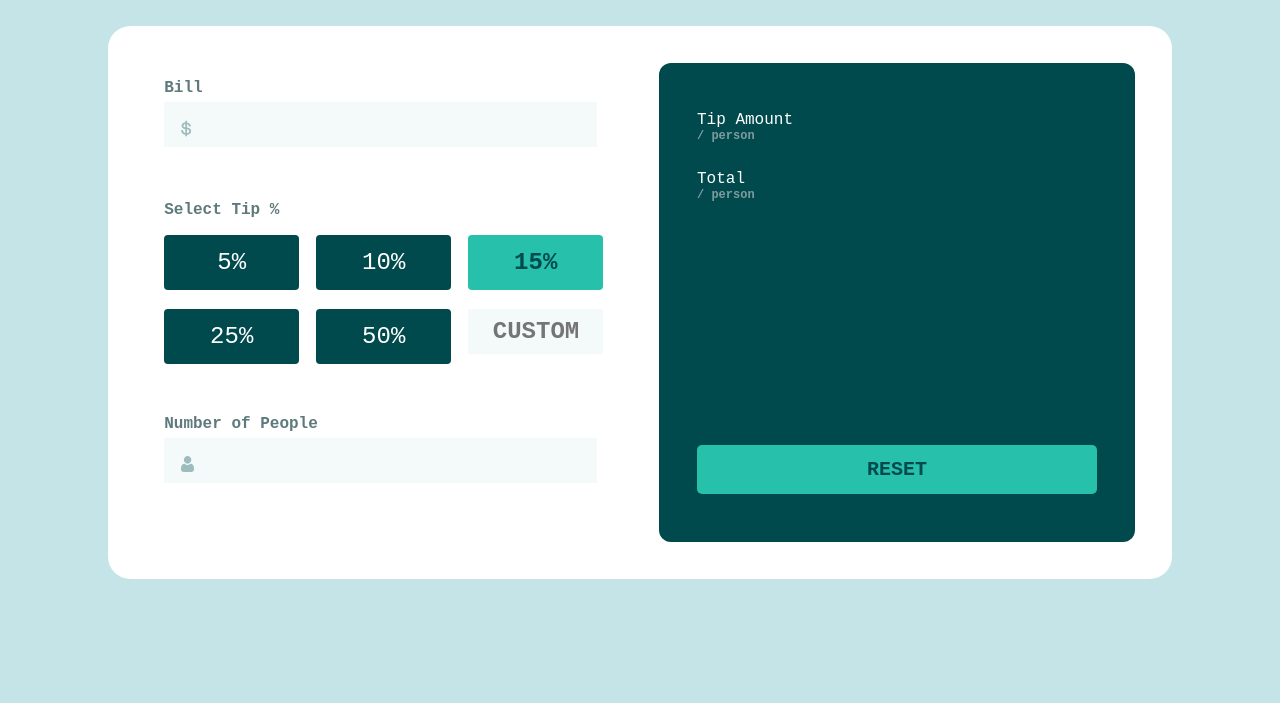
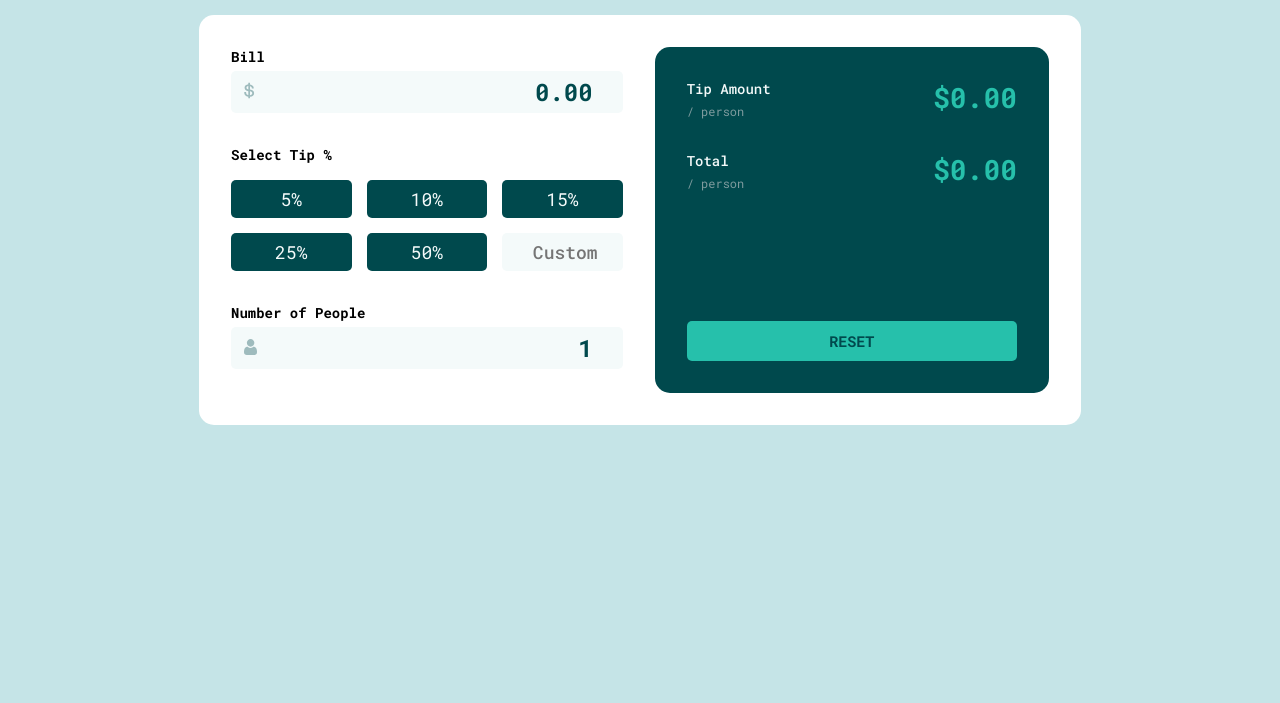
Before and after one commit to sjwesly2000/TipCalculator, a plain HTML site: page index.html in a window 1280 px wide. Shown: the part 97-800 px from the top of the page. Drawn offline with nearby package versions, Linux system fonts and the light colour scheme.

Commit message:
second commit

```diff
--- a/index.html
+++ b/index.html
@@ -1,53 +1,64 @@
 <!DOCTYPE html>
 <html lang="en">
   <head>
-    <meta charset="UTF-8"/>
-    <meta name="viewport" content="width=device-width, initial-scale=1.0"/>
-    <title>Tip calculator app</title>
-    <link rel="stylesheet" href="tipcalculator.css"/>
-
-</head>
-  <body>
-    <div class="logo"><img src="images/logo.svg" alt="" /></div>
-    <div class="tip-calculator">
-      <div class="partOne">
-        <label for="">Bill</label>
-        <input type="number" class="input bill-input" id="bill-input">
-        <label for="">Select Tip %</label>
-        <div class="tip">
-          <div class="tips tip-5">5%</div>
-          <div class="tips tip-10">10%</div>
-          <div class="tips active-tip tip-15">15%</div>
-          <div class="tips tip-25">25%</div>
-          <div class="tips tip-50">50%</div>
-          <div  id="tip-custom"><input class="tip-custom" type="number" placeholder="CUSTOM"></div>
+    <meta charset="UTF-8" />
+    <meta name="viewport" content="width=device-width, initial-scale=1.0" />
+    <link rel="icon" type="image/png"  sizes="32x32"href="./images/favicon-32x32.png"/>
+    <title> Tip calculator app</title>
+    <link rel="preconnect" href="https://fonts.googleapis.com" />
+    <link rel="preconnect" href="https://fonts.gstatic.com" crossorigin />
+    <link href="https://fonts.googleapis.com/css2?family=Roboto+Mono:wght@400;500;700&display=swap" rel="stylesheet"/>
+    <link rel ="stylesheet" href="tipcalculator.css">
+  </head>
+  <body onload="calculate()">
+    <div id="title" class="marg-btm">
+      <p>SPLI</p>
+      <p>TTER</p>
+    </div>
+    <div id="container" class="marg-btm">
+      <div id="customize-tip">
+        <div id="bill" class="relative marg-btm">
+          <h1 class="headings">Bill</h1>
+          <input type="number" name="bill" id="input-bill" class="input" value="0.00" oninput="twoDecimals(this)">
+          <img class="input-icons" src="images/icon-dollar.svg" alt="icon-dollar"/>
         </div>
-        <div class="peopleLabel">
-          <label for="">Number of People</label>
-          <label for="" class="error">Can't be Zero</label>
+         <div id="tip" class="marg-btm">
+          <h1 class="headings">Select Tip %</h1>
+          <div id="tip-btns">
+            <button class="tip-btn tip-input" value="5">5%</button>
+            <button class="tip-btn tip-input" value="10">10%</button>
+            <button class="tip-btn tip-input" value="15">15%</button>
+            <button class="tip-btn tip-input" value="25">25%</button>
+            <button class="tip-btn tip-input" value="50">50%</button>
+            <input type="number" name="custom" id="custom" maxlength="3" placeholder="Custom"/>
+          </div>
         </div>
-        <input type="number" class="input people-input">
+        <div id="people" class="relative">
+          <h1 class="headings">Number of People</h1>
+          <p id="error-msg">Can't be zero</p>
+          <input type="number" name="people" id="input-people" class="input" value="1"/>
+          <img class="input-icons" src="images/icon-person.svg" alt="icon-person"/>
+        </div>
       </div>
-
-
-      <div class="result">
-        <div class="tip-amount">
-          <div class="text">
-            <p>Tip Amount</p>
-            <p class="person">/ person</p>
+       <div id="calculation">
+        <div id="tip-amt" class="marg-btm calc-grid">
+          <div class="display-labels">
+            <h1 class="headings">Tip Amount</h1>
+            <p class="p-person">/ person</p>
           </div>
-          <div class="amount" id="tip-amount"></div>
+          <p id="display-tip-amt" class="display-calc"></p>
         </div>
-        <div class="total">
-          <div class="text">
-            <p>Total</p>
-            <p class="person">/ person</p>
+        <div id="total" class="marg-btm calc-grid">
+          <div class="display-labels">
+            <h1 class="headings">Total</h1>
+            <p class="p-person">/ person</p>
           </div>
-          <div class="amount" id="total-amount"></div>
+          <p id="display-total-amt" class="display-calc"></p>
         </div>
-        <div class="reset">RESET</div>
+        <button type="submit" id="reset">RESET</button>
       </div>
-    <div>
-      <script src="tipcalculator.js"></script>
+    </div>
+     <script src="https://ajax.googleapis.com/ajax/libs/jquery/3.6.0/jquery.min.js"></script>
+    <script src="tipcalculator.js"></script>
   </body>
 </html>
--- a/tipcalculator.css
+++ b/tipcalculator.css
@@ -1,204 +1,217 @@
 * {
+  box-sizing: border-box;
+  font-family: "Roboto Mono", monospace;
   margin: 0;
-    padding: 0;
+}
+
+html {
+  background-color: hsl(185, 41%, 84%);
 }
 
 body {
-    height: 100vh;
-    width: 100%;
-    background-color: hsl(185, 41%, 84%);
-    font-family: "Space Mono", monospace;
+  margin: 2rem 10px;
 }
 
-  .logo {
+#title {
   text-align: center;
-    margin-top: 1.7rem;
-    margin-bottom: 2.3rem;
 }
 
-  .tip-calculator {
-    background-color: white;
-    display: flex;
-    flex-direction: column;
+#title > p {
+  font-weight: 500;
+  letter-spacing: 5px;
+  line-height: 1.5;
+}
+#container {
+  width: 100%;
   padding: 2rem;
-    border-radius: 1.4rem 1.4rem 0 0;
+  background-color: hsl(0, 0%, 100%);
+  border-radius: 15px;
+}
+.headings {
+  font-size: 14px;
+  margin-bottom: 5px;
+}
+#customize-tip {
+  width: 100%;
+  margin-bottom: 1.5rem;
 }
 
-  label {
-    color: hsl(186, 14%, 43%);
-    font-weight: 700;
-    margin-bottom: 0.3rem;
+#tip-btns {
+  width: inherit;
+  margin-top: 1rem;
+  display: grid;
+  grid-template-columns: repeat(2, 1fr);
+  gap: 15px;
 }
 
-  input {
+#tip-btns > * {
   border: none;
+  border-radius: 5px;
+  padding: 7px 0;
+
+  font-size: 18px;
+}
+
+.tip-btn {
+  background-color: hsl(183, 100%, 15%);
+  color: hsl(189, 41%, 97%);
+}
+
+#custom {
+  width: 100%;
+  background-color: hsl(189, 41%, 97%);
+  padding: 0 10px;
   outline: none;
-    padding: 5px;
-    padding-right: 18px;
-    background-position: 17px 15px;
-    background-repeat: no-repeat;
+  text-align: right;
+  font-weight: 500;
+  color: hsl(183, 100%, 15%);
+}
+
+.input {
+  width: 100%;
+  padding: 5px 15px 5px 5px;
+  border: none;
+  border-radius: 5px;
   background-color: hsl(189, 41%, 97%);
+  outline: none;
   text-align: right;
   font-size: 24px;
+  font-weight: 700;
   color: hsl(183, 100%, 15%);
-    font-weight: bolder;
-    font-family: "Space Mono", monospace;
 }
 
-  .bill-input {
-    background-image: url("images/icon-dollar.svg");
+.input:focus,
+#custom:focus {
+  box-shadow: 0 0 0 2px hsl(172, 67%, 45%);
 }
 
-  .bill-input {
-    margin-bottom: 36px;
+.input-icons {
+  position: absolute;
+  left: 13px;
+  bottom: 14px;
 }
 
-  .tip {
-    margin-top: 0.7rem;
+#calculation {
+  padding: 1.5rem 1.2rem;
+  border-radius: 15px;
+  background-color: hsl(183, 100%, 15%);
+}
+
+.display-labels h1 {
+  color: hsl(189, 41%, 97%);
+  font-weight: 500;
+}
+
+.display-labels p {
+  color: hsl(184, 14%, 56%);
+  font-size: 12px;
+}
+
+.display-calc {
+  font-size: 24px;
+  font-weight: 700;
+  text-align: right;
+  color: hsl(172, 67%, 45%);
+}
+
+#reset {
+  width: 100%;
+  border: none;
+  border-radius: 5px;
+
+  padding: 10px;
+  background-color: hsl(172, 67%, 45%);
+
+  font-weight: 700;
+  font-size: 15px;
+  color: hsl(183, 100%, 15%);
+}
+
+.calc-grid {
   display: grid;
-    grid-template-columns: 144px 144px;
-    row-gap: 2em;
-    column-gap: 18px;
+  grid-template-columns: repeat(2, 1fr);
+}
+
+
+.relative {
+  position: relative;
+}
+
+.marg-btm {
   margin-bottom: 2rem;
 }
 
-  .tips {
-    background-color: hsl(183, 100%, 15%);
-    color: white;
-    height: 48px;
-    display: flex;
-    justify-content: center;
-    align-items: center;
-    font-size: 24px;
-    border-radius: 4px;
+button:hover,
+#reset:hover {
+  color: hsl(183, 100%, 15%);
+  background-color: hsl(185, 41%, 84%);
   cursor: pointer;
 }
 
-  .active-tip {
-    color: hsl(183, 100%, 15%);
+.clicked {
   background-color: hsl(172, 67%, 45%);
-    font-weight: bolder;
-  }
-
-  .people-input {
-    background-image: url("images/icon-person.svg");
-    margin-bottom: 2.4rem;
-  }
-
-  .result {
-    background-color: hsl(183, 100%, 15%);
-    color: white;
-    padding: 39px 21px;
-    border-radius: 12px;
-  }
-
-  .tip-amount,
-  .total {
-    display: flex;
-    align-items: center;
-    justify-content: space-between;
-    margin-bottom: 1.7rem;
-  }
-
-  .person {
-    font-size: 12px;
-    color: hsl(184, 14%, 56%);
-    font-weight: 700;
-  }
-
-  .amount {
-    font-size: 28px;
-    color: hsl(172, 67%, 45%);
-    font-weight: 700;
-  }
-
-  .reset {
-    text-align: center;
-    font-size: 20px;
-    font-weight: 700;
-    color: hsl(183, 100%, 15%);
-    background-color: hsl(172, 67%, 45%);
-    padding: 9px 0 9px 0;
-    border-radius: 5px;
-    cursor: pointer;
-  }
-
-  #tip-custom input {
-    box-sizing: border-box;
-    width: 100%;
-  }
-
-  .peopleLabel {
-    display: flex;
-    justify-content: space-between;
 }
 
 .error {
-    color: rgb(161, 15, 15);
-    display: none;
+  box-shadow: 0 0 0 2px hsl(0, 100%, 74%);
 }
 
-  @media only screen and (min-width: 1000px) {
-    body {
+#error-msg {
+  visibility: hidden;
+  font-size: 12px;
+  position: absolute;
+  top: 3px;
+  right: 3px;
+  color: hsl(0, 100%, 74%);
+  font-weight: 500;
+}
+
+.attribution {
+  font-size: 11px;
+  text-align: center;
+}
+.attribution a {
+  color: hsl(228, 45%, 44%);
+}
+@media screen and (min-width: 768px) {
+  #container {
+    width: 70%;
+    margin: auto auto 2rem;
+  }
+}
+@media screen and (min-width: 1024px) {
+  #container {
+    display: flex;
+    width: 70%;
+  }
+
+  #customize-tip {
+    width: 50%;
+    margin-right: 2rem;
+  }
+
+  #calculation {
+    width: 50%;
     display: flex;
     flex-direction: column;
-      align-items: center;
+    justify-content: space-around;
+    padding: 2rem;
   }
 
-    input {
-      width: 415px;
-      padding: 9px;
-      background-position: 17px 18px;
+  #tip-btns {
+    grid-template-columns: repeat(3, 1fr);
   }
 
-    .tip-calculator {
-      width: 990px;
-      flex-direction: row;
-      border-radius: 1.4rem;
-      padding: 2.3rem;
-      height: 479px;
+  #reset {
+    margin-top: auto;
   }
 
-    .partOne {
-      margin-top: 1rem;
-      margin-left: 1.2rem;
-    }
-
-    .bill-input {
-      margin-bottom: 3.4rem;
-    }
-
-    .tip {
-      grid-template-columns: 135px 135px 135px;
-      row-gap: 1.2em;
-      column-gap: 17px;
-      margin-bottom: 3.2rem;
-    }
-
-    .tips {
-      height: 55px;
-    }
-
-    .partOne {
-      display: flex;
-      flex-direction: column;
-    }
-
-    .result {
-      margin-left: auto;
-      width: 400px;
-      display: flex;
-      flex-direction: column;
-      align-content: space-between;
-      padding: 48px 38px;
-    }
-
-    .amount {
-      font-size: 55px;
-    }
-
-    .reset {
-      padding: 13px 0 13px 0;
-      margin-top: auto;
+  .display-calc {
+    font-size: 28px;
   }
 }
+@media screen and (min-width: 1440px) {
+  #container {
+    width: 50%;
+  }
+}
```
Lines whose indentation alone changed are shown as unchanged.
